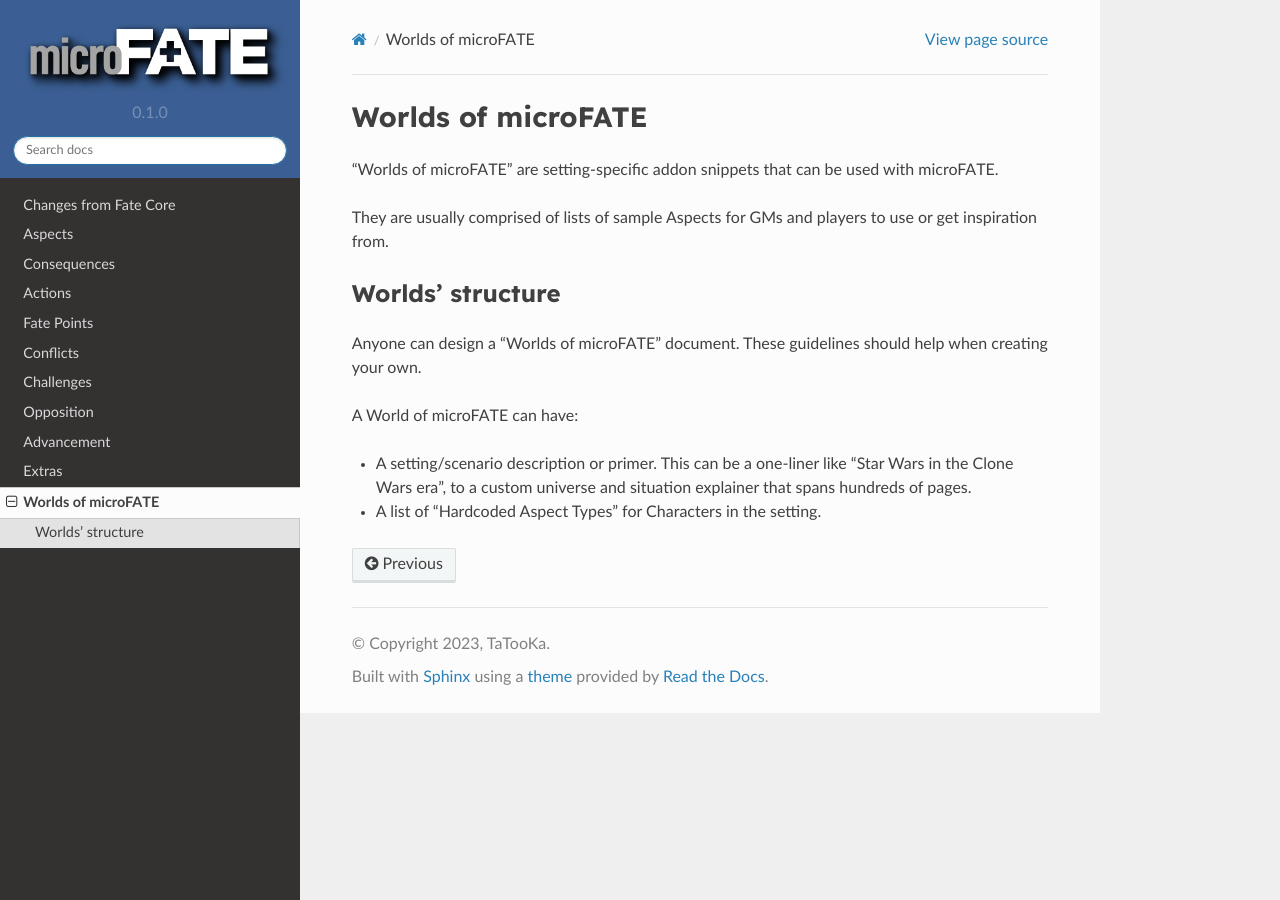
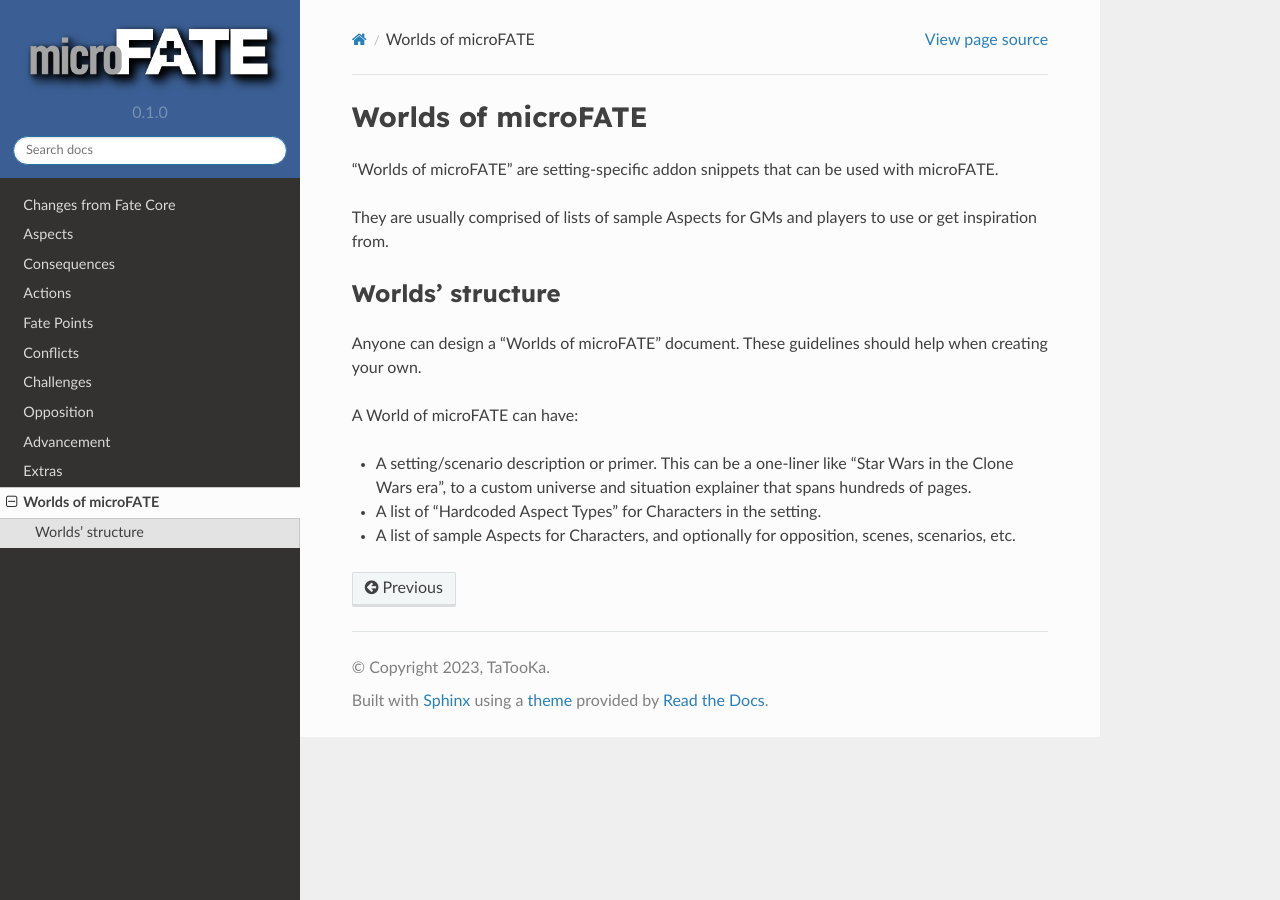
Before and after one commit to TaTooKa/microfate, a Sphinx documentation site: the page built from docs/source/pages/worldsofmicrofate.rst, in a window 1280 px wide. Built offline with Sphinx 7.4.7 and the Read the Docs theme 2.0.0, drawn with Linux system fonts in a browser that asks for light colours.

Commit message:
Add new line.

```diff
--- a/docs/source/pages/worldsofmicrofate.rst
+++ b/docs/source/pages/worldsofmicrofate.rst
@@ -15,3 +15,5 @@
 * A setting/scenario description or primer. This can be a one-liner like "Star Wars in the Clone Wars era", to a custom universe and situation explainer that spans hundreds of pages.
 
 * A list of ":ref:`Hardcoded Aspect Types <extras:hardcoded aspect types>`" for Characters in the setting.
+
+* A list of sample Aspects for Characters, and optionally for opposition, scenes, scenarios, etc.
```
